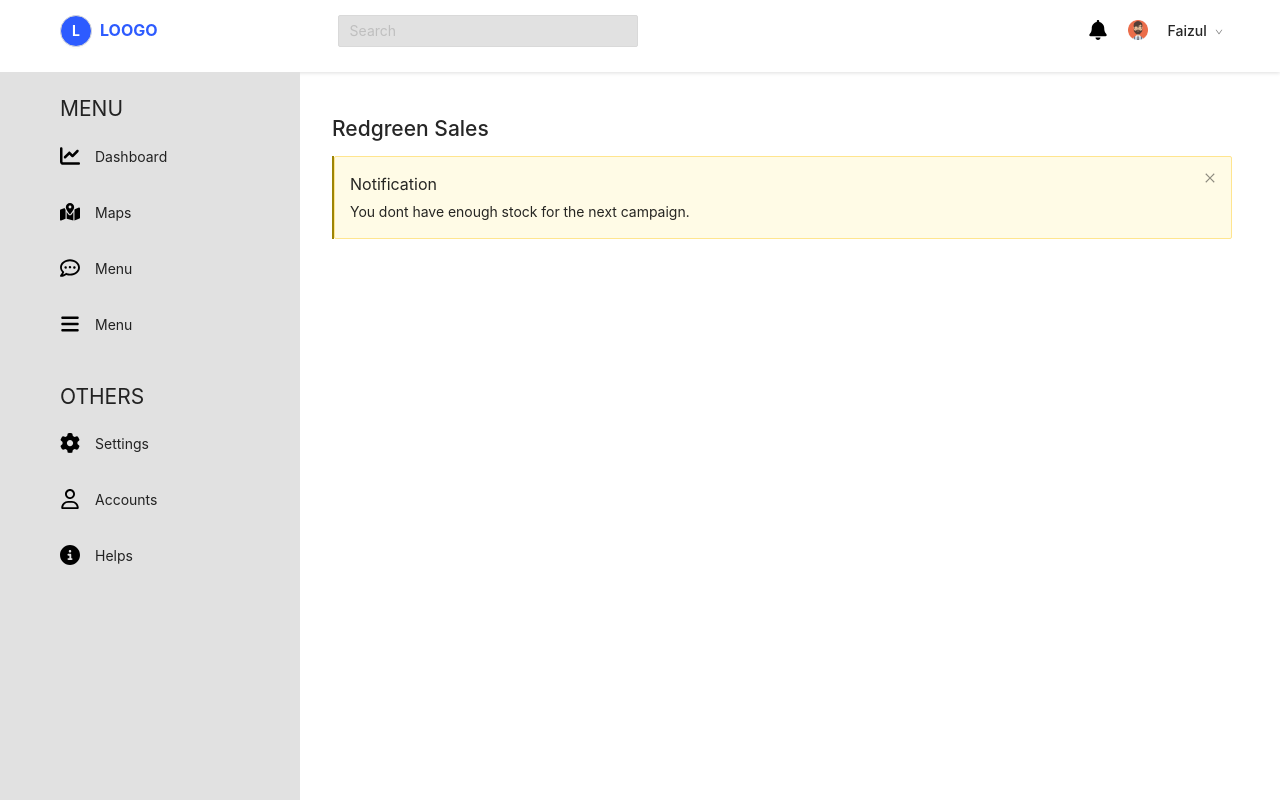
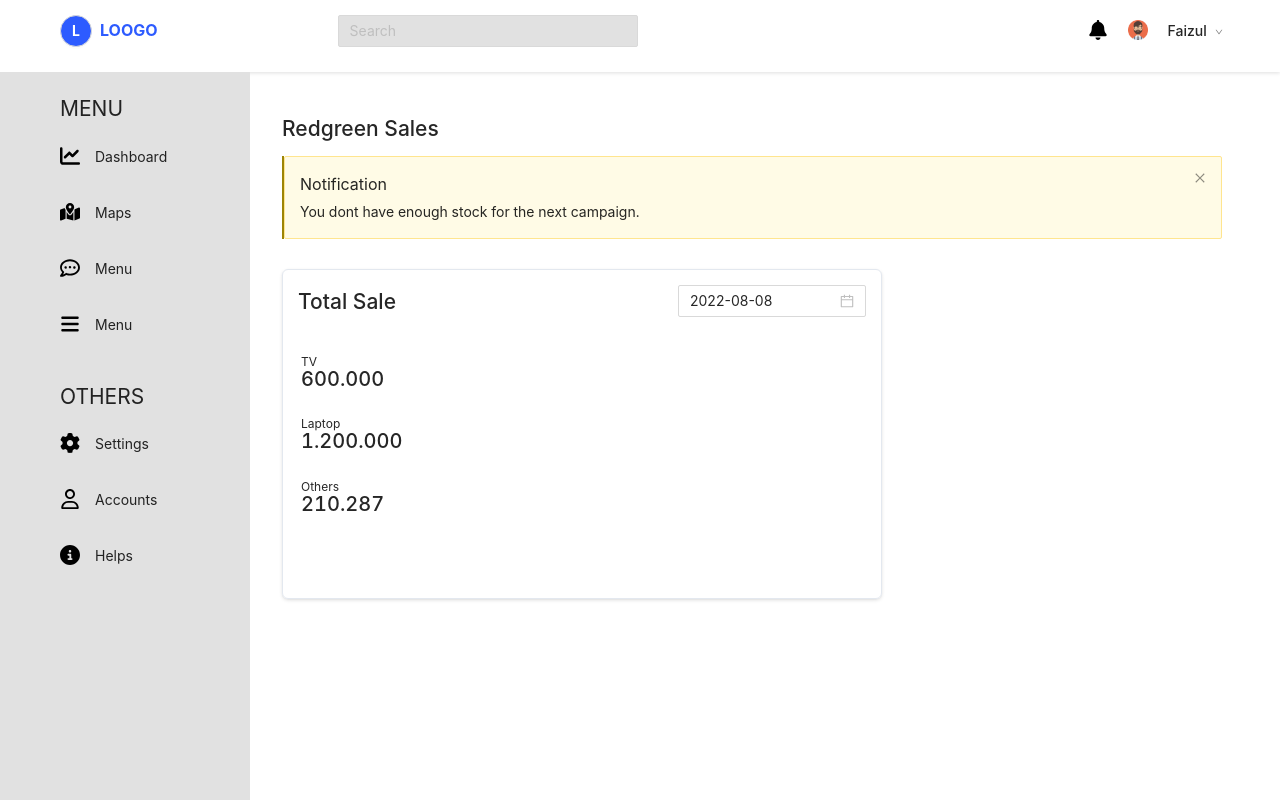
Before and after one commit to Faizul-Rien/dashboard-design, a React (Create React App) app: page / in a window 1280 px wide. Shown: the top 800 px of the page. Built offline with nearby package versions, Linux system fonts and the light colour scheme.

Commit message:
install ant chart

```diff
--- a/package.json
+++ b/package.json
@@ -3,6 +3,7 @@
   "version": "0.1.0",
   "private": true,
   "dependencies": {
+    "@ant-design/charts": "^1.4.2",
     "@ant-design/icons": "^4.7.0",
     "@fortawesome/fontawesome-svg-core": "^6.2.0",
     "@fortawesome/free-solid-svg-icons": "^6.2.0",
--- a/src/Component/AlertPart/Alert.css
+++ b/src/Component/AlertPart/Alert.css
@@ -1,5 +1,5 @@
 .alert-info{
-    width:900px;
+    width:940px;
     margin-left: 32px;
     border-left: 2px solid #9D8506;
 }
--- a/src/Component/AlertPart/AlertPart.js
+++ b/src/Component/AlertPart/AlertPart.js
@@ -1,6 +1,7 @@
 import React from 'react';
 import './Alert.css';
 import { Alert } from 'antd';
+import TotalSale from '../TotalSale/TotalSale';
 
 
 const onClose = (e) => {
@@ -28,10 +29,11 @@ const AlertPart = () => {
     />
 
         </div>
-
+        <TotalSale></TotalSale>
        </div>
         );
 
 };
 
+
 export default AlertPart;
--- a/src/Component/SideBar/SideBar.css
+++ b/src/Component/SideBar/SideBar.css
@@ -1,6 +1,6 @@
 .menu-container{
     background-color: #E1E1E1;
-    width: 300px;
+    width: 250px;
     height: 1200px;
 }
 .title{
@@ -16,7 +16,7 @@
     margin-left: 20px;
     padding-top: 10px;
     border-radius: 10px;
-    width: 250px;
+    width: 200px;
 }
 
 .common-p img{
--- /dev/null
+++ b/src/Component/TotalSale/TotalSale.css
@@ -0,0 +1,28 @@
+.sale-container{
+    width: 600px;
+    height: 330px;
+    margin-left: 32px;
+    margin-top: 30px;
+    border: 1px solid #E3E8EF;
+    box-shadow: 0px 0.3px 0.9px rgba(0, 0, 0, 0.07), 0px 1.6px 3.6px rgba(0, 0, 0, 0.11);
+    border-radius: 6px;
+}
+
+.date-picker{
+    display: flex;
+    justify-content: space-between;
+    padding: 15px;
+}
+
+.sale-item{
+    font-size: 12px;
+    margin-top: 10px;
+    margin-left: 18px;
+}
+
+.sales-quantity{
+font-size: 20px;
+margin-top: -20px;
+margin-bottom: 20px;
+margin-left: 18px;
+}
--- /dev/null
+++ b/src/Component/TotalSale/TotalSale.js
@@ -0,0 +1,40 @@
+import React from 'react';
+import './TotalSale.css';
+import { DatePicker, Space } from 'antd';
+import moment from 'moment';
+
+
+const dateFormat = 'YYYY-MM-DD';
+const TotalSale = () => {
+    return (
+        <div className='sale-container'>
+           <div className='date-picker'>
+           <h2>Total Sale</h2>
+            <Space direction="vertical" size={12}>
+    <DatePicker defaultValue={moment('2022-08-08', dateFormat)}  />
+    </Space>
+           </div>
+
+           <div>
+                <p className='sale-item'>TV</p>
+                <h2 className='sales-quantity'>600.000</h2>
+
+           </div>
+
+           <div>
+                <p className='sale-item'>Laptop</p>
+                <h2 className='sales-quantity'>1.200.000</h2>
+           </div>
+
+           <div>
+                <p className='sale-item'>Others</p>
+                <h2 className='sales-quantity'>210.287</h2>
+           </div>
+
+
+
+        </div>
+    );
+};
+
+export default TotalSale;
```
Also changed, not shown: 1 other file (tests, documents, lock files or other folders).
